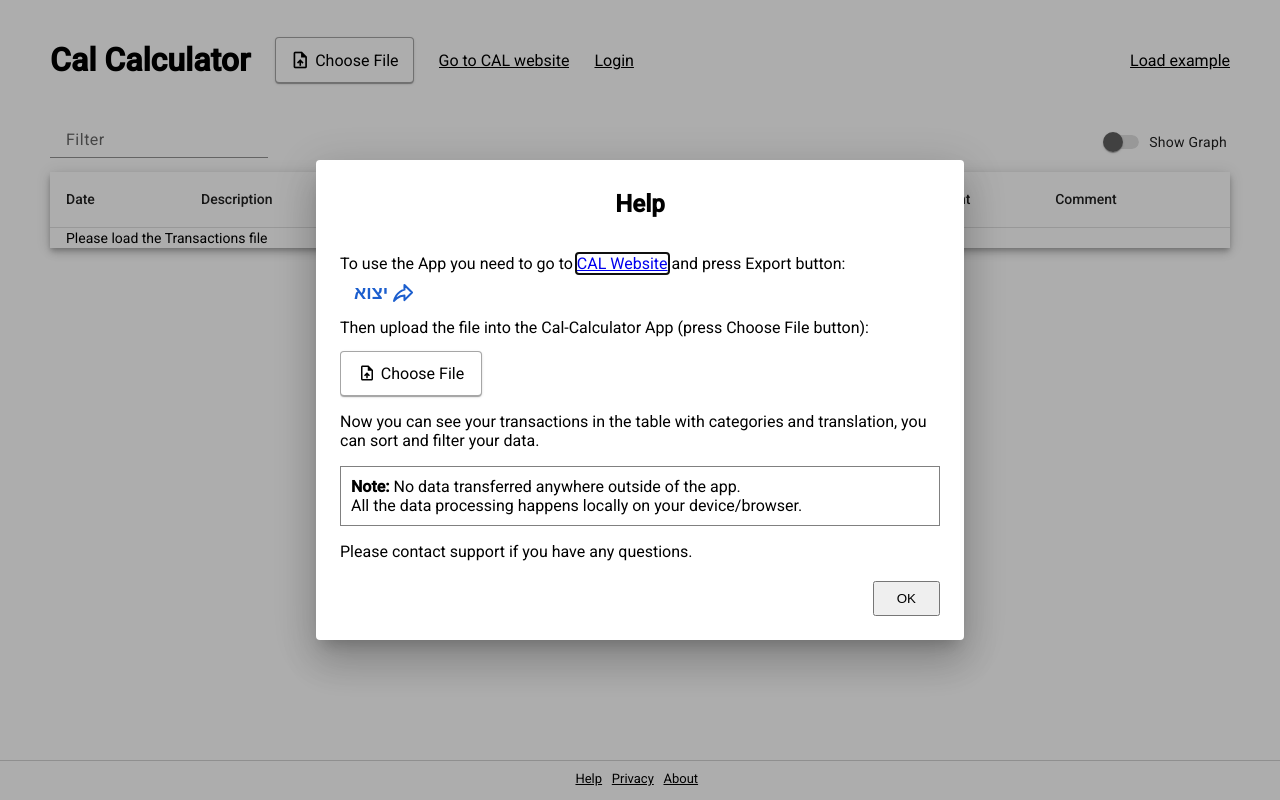
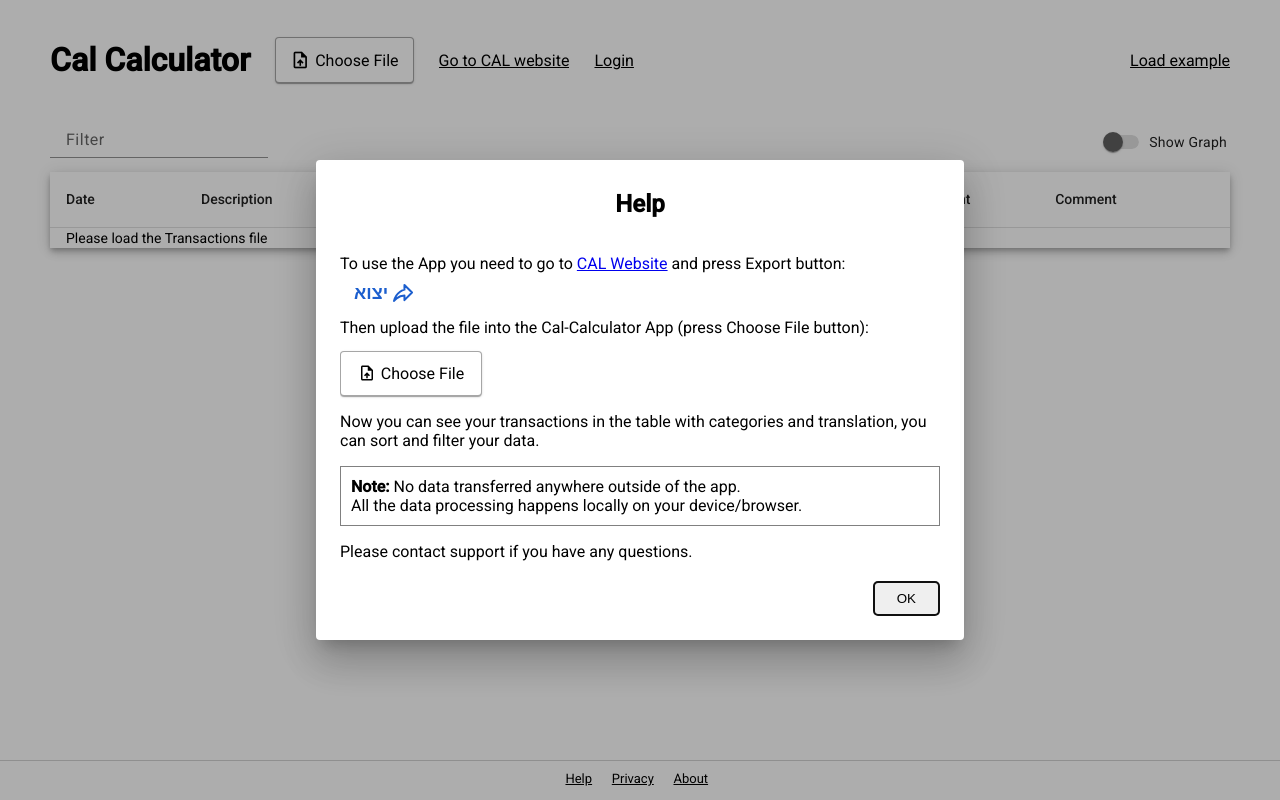
Before and after one commit to Vladi-ed/CalCalculator, an Angular app: page / in a window 1280 px wide. Both pictures are taken after a click on the element "Help". Built offline with nearby package versions, Linux system fonts and the light colour scheme; what @swimlane/ngx-charts would draw is missing.

Commit message:
added close button to login dialog, fixed styles

```diff
--- a/src/app/components/cal-login/cal-login.component.html
+++ b/src/app/components/cal-login/cal-login.component.html
@@ -1,4 +1,5 @@
-<dialog #loginDialog (auxclick)="loginDialog.close()">
+<dialog #loginDialog>
+    <mat-icon class="close-icon" matRipple (click)="loginDialog.close()">close</mat-icon>
     <h2>CAL Login</h2>
     <div class="dialog-body flex-column">
 
--- a/src/app/components/cal-login/cal-login.component.scss
+++ b/src/app/components/cal-login/cal-login.component.scss
@@ -1,3 +1,13 @@
 progress {
   width: auto; margin: 12px
 }
+
+.close-icon {
+  position: absolute;
+  right: 10px;
+  top: 10px;
+  padding: 3px;
+  cursor: pointer;
+  border-radius: 4px;
+  color: #666;
+}
--- a/src/app/components/cal-login/cal-login.component.ts
+++ b/src/app/components/cal-login/cal-login.component.ts
@@ -12,11 +12,13 @@ import {MatInputModule} from "@angular/material/input";
 import {CalService} from "../../services/cal.service";
 import {ICalRecord} from "../../interfaces/ICalRecord";
 import {validateTz} from "../../functions/validate-tz";
+import {MatIconModule} from "@angular/material/icon";
+import {MatRippleModule} from "@angular/material/core";
 
 @Component({
   selector: 'app-cal-login',
   standalone: true,
-  imports: [NgIf, MatInputModule, FormsModule],
+  imports: [NgIf, MatInputModule, FormsModule, MatIconModule, MatRippleModule],
   templateUrl: './cal-login.component.html',
   styleUrls: ['./cal-login.component.scss']
 })
--- a/src/app/components/footer/footer.component.css
+++ b/src/app/components/footer/footer.component.css
@@ -1,7 +1,18 @@
-footer { text-align: center;  border-top: 1px solid lightgray; padding: 10px; font-size: small}
+footer {
+    text-align: center;
+    border-top: 1px solid lightgray;
+    padding: 10px;
+    font-size: small;
+}
 
-.footer-link { text-decoration: underline; cursor: pointer; user-select: none }
+.footer-link {
+    text-decoration: underline;
+    cursor: pointer;
+    user-select: none;
+    padding: 5px;
+}
+
 
 .ok-btn {
-    padding: 8px 22px; float: right
+    padding: 8px 22px; float: right; border-radius: 4px;
 }
--- a/src/app/components/footer/footer.component.html
+++ b/src/app/components/footer/footer.component.html
@@ -42,7 +42,7 @@
         Please contact support if you have any questions.
     </div>
     <form>
-        <button formmethod="dialog" style="padding: 8px 22px; float: right">OK</button>
+        <button formmethod="dialog" class="ok-btn" autofocus>OK</button>
     </form>
 </dialog>
 
```
